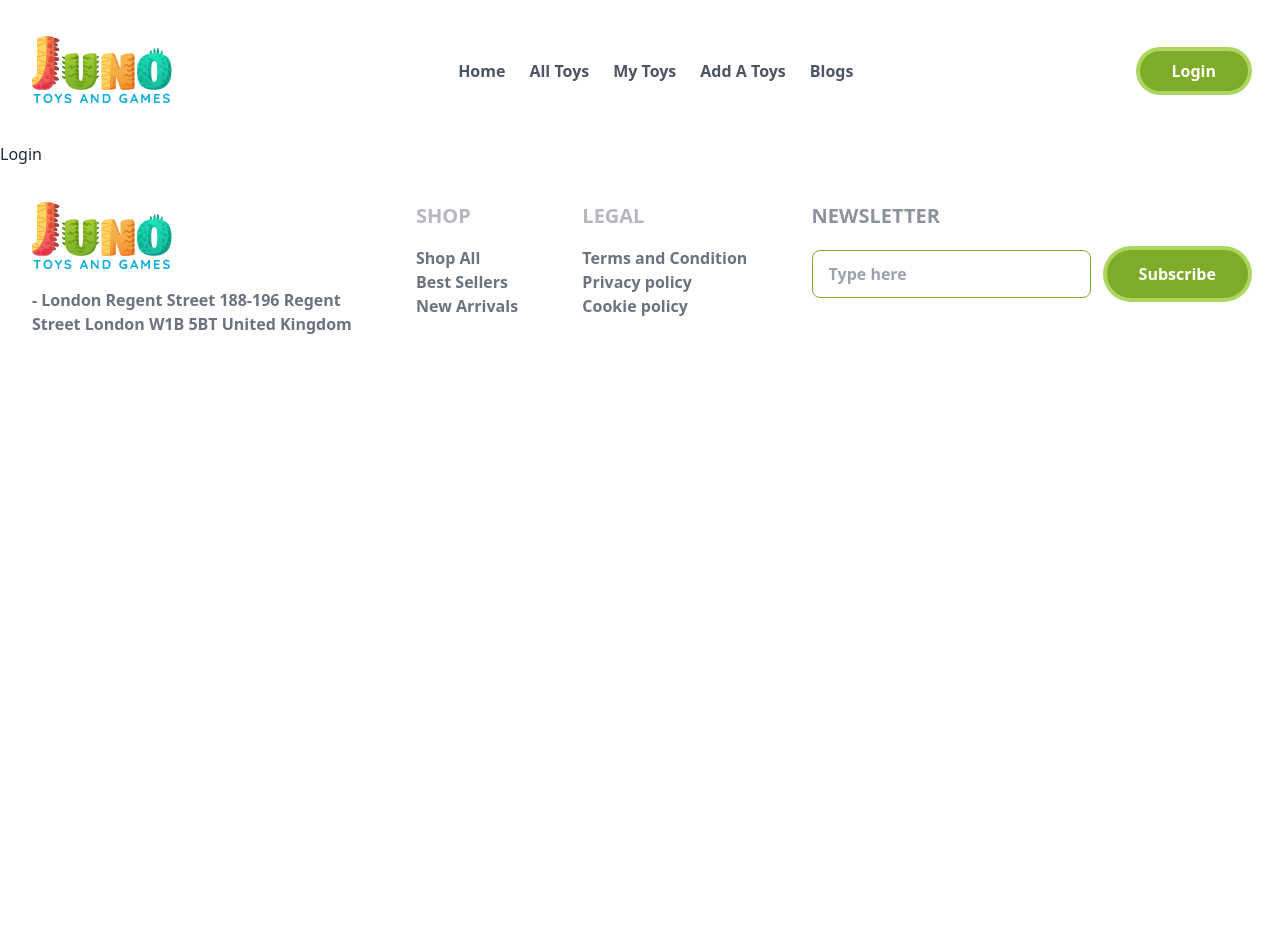
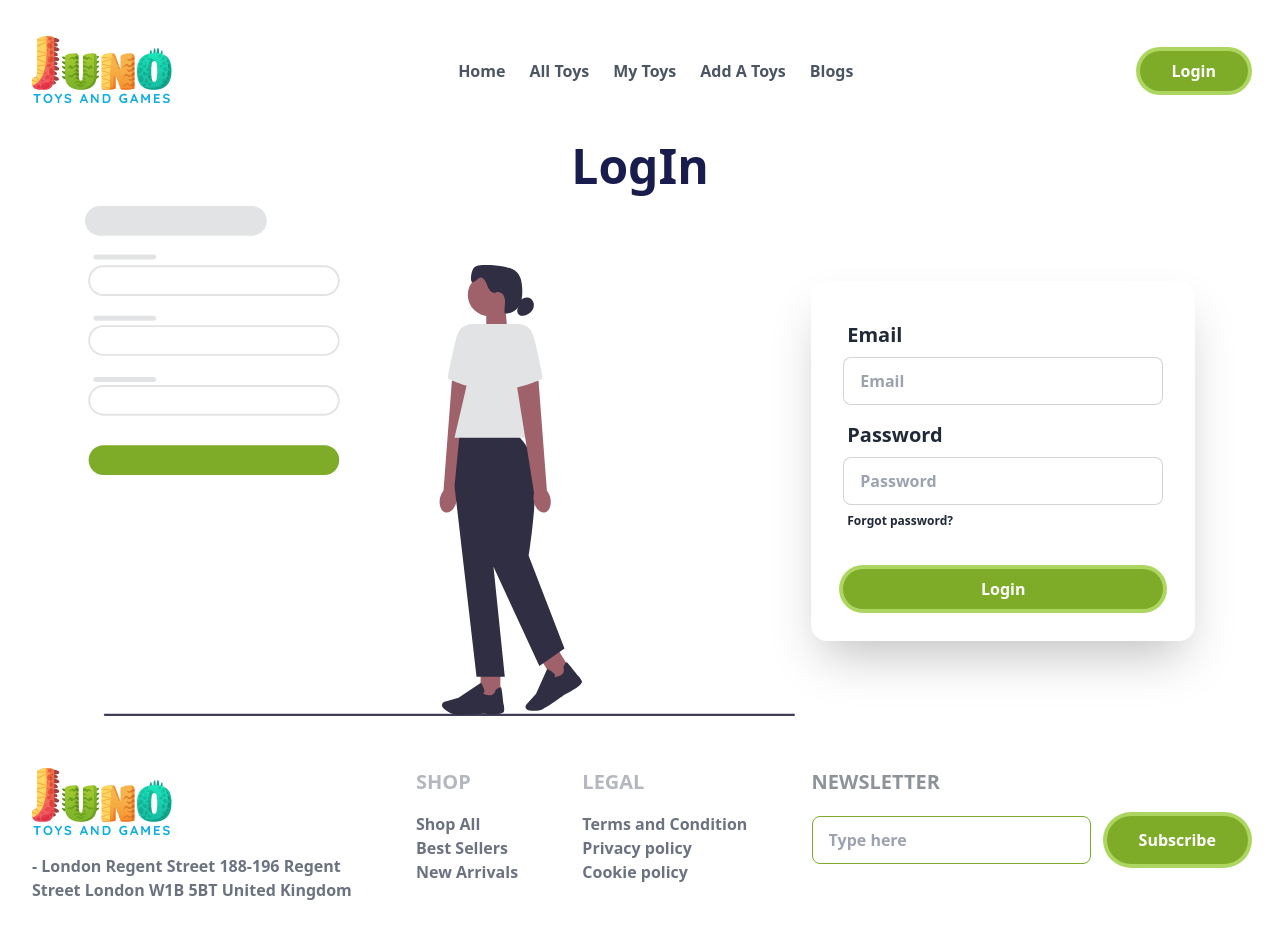
Before and after one commit to maruf-hasann/juno-toy-shop, a React (Vite) app: page /login in a window 1280 px wide. Before the commit the page ends 800 px from the top, so only its background shows below. Built offline with nearby package versions, Linux system fonts and the light colour scheme.

Commit message:
login page design done

```diff
--- a/src/Pages/Home/Blog/Blog.jsx
+++ b/src/Pages/Home/Blog/Blog.jsx
@@ -20,7 +20,7 @@ const Blog = () => {
             <button className="button">Read More</button>
           </div>
         </div>{" "}
-        <div className="flex bg-[#f5efd0]  rounded-xl gap-6 items-center">
+        <div className="flex bg-[#faf7eb]  rounded-xl gap-6 items-center">
           <img src={blog2} alt="" className="w-1/2 h-auto rounded-xl" />
 
           <div className="space-y-4">
--- a/src/Pages/Login/Login.jsx
+++ b/src/Pages/Login/Login.jsx
@@ -1,11 +1,57 @@
-import React from 'react';
+import React from "react";
+import img from "../../assets/Form/undraw_sign_up_n6im.svg";
 
 const Login = () => {
-    return (
-        <div>
-            <h1>Login</h1>
+  return (
+    <div>
+      <h1 className="text-5xl text-center font-bold text-[#181d4e] ">LogIn</h1>
+      <div className="hero">
+        <div className="hero-content flex-col lg:flex-row-reverse">
+          <div className="card flex-shrink-0 w-full max-w-sm shadow-2xl bg-base-100">
+            <div className="card-body">
+              <div className="form-control">
+                <label className="label">
+                  <span className="label-text font-semibold text-xl">
+                    Email
+                  </span>
+                </label>
+                <input
+                  type="text"
+                  placeholder="Email"
+                  className="input input-bordered font-semibold"
+                  name="email"
+                />
+              </div>
+              <div className="form-control">
+                <label className="label">
+                  <span className="label-text font-semibold text-xl">
+                    Password
+                  </span>
+                </label>
+                <input
+                  type="password"
+                  placeholder="Password"
+                  className="input input-bordered font-semibold"
+                  name="password"
+                />
+                <label className="label">
+                  <a href="#" className="label-text-alt link link-hover font-semibold">
+                    Forgot password?
+                  </a>
+                </label>
+              </div>
+              <div className="form-control mt-6">
+                <button className="button">Login</button>
+              </div>
+            </div>
+          </div>
+          <div className="text-center lg:text-left mt-10 lg:mt-0">
+            <img src={img} alt="" className="mx-auto block" />
+          </div>
         </div>
-    );
+      </div>
+    </div>
+  );
 };
 
 export default Login;
```
Also changed, not shown: src/assets/Form/undraw_sign_up_n6im.svg (added).
